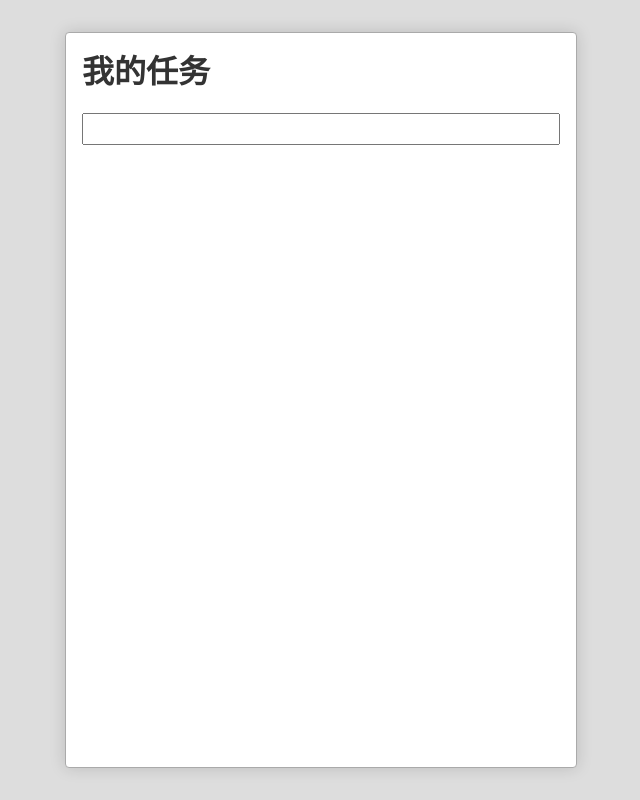
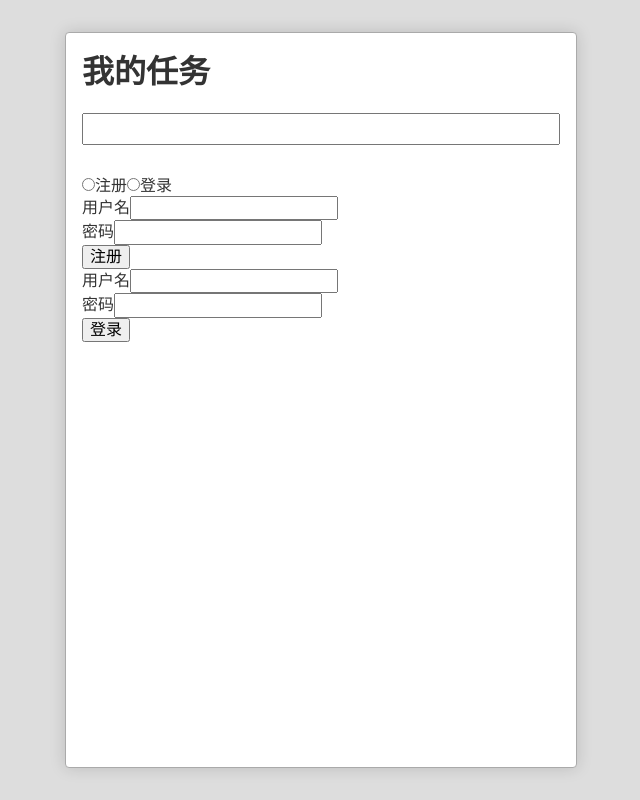
Before and after one commit to resatrt/react-project-1, a React (Create React App) app: page / in a window 1280 px wide. Shown: the whole page, without its empty margins (319-959 px from the left). Built offline with nearby package versions, Linux system fonts and the light colour scheme.

Commit message:
删除localstorage,添加登录/注册对话框-userDialog

```diff
--- a/src/App.js
+++ b/src/App.js
@@ -4,7 +4,7 @@
 import TodoInput from './TodoInput/todoInput';
 import TodoItem from './TodoItem/todoItem';
 import 'normalize.css';
-import * as localStore from './localStore'
+import UserDialog from './UserDialog'
 
 
 let id = 0
@@ -18,11 +18,11 @@
     super(props)
     this.state = {
       newTodo: '',
-      todoList: localStore.load('todoList') || []
+      todoList:  []
     }
   }
   componentDidUpdate() {
-    localStore.save('todoList', this.state.todoList)
+
   }
   addTodo(event) {
     this.state.todoList.push({
@@ -75,6 +75,7 @@
         <ol className='todoList'>
           {todos}
         </ol>
+        <UserDialog />
       </div>
     )
   }
--- /dev/null
+++ b/src/UserDialog.js
@@ -0,0 +1,45 @@
+import React from 'react'
+
+export default class UserDialog extends React.Component {
+    render() {
+        return (
+            <div className='UserDialog-Wrapper'>
+                <div className='UserDialog'>
+                    <nav>
+                        <input type='radio' />注册
+                        <input type='radio' />登录
+                    </nav>
+                    <div className='panes'>
+                    <form className='signUp'>
+                        <div className='row' >
+                          <label>用户名</label>
+                          <input type='text' />
+                        </div>
+                        <div className='row'>
+                          <label>密码</label>
+                          <input type='password' />
+                        </div>
+                        <div className='row'>
+                            <button type='submit'>注册</button>
+                        </div>
+                    </form>
+                    <form className='signIn'>
+                        <div className='row'>
+                          <label>用户名</label>
+                          <input type='text' />
+                        </div>
+                        <div className='row'>
+                          <label>密码</label>
+                          <input type='password' />
+                        </div>
+                        <div className='row action'>
+                            <button type='submit'>登录</button>
+                        </div>
+                    </form>
+                    </div>
+                </div>
+
+            </div>
+        )
+    }
+}
```
Also changed, not shown: 8 other files (tests, documents, lock files or other folders).
